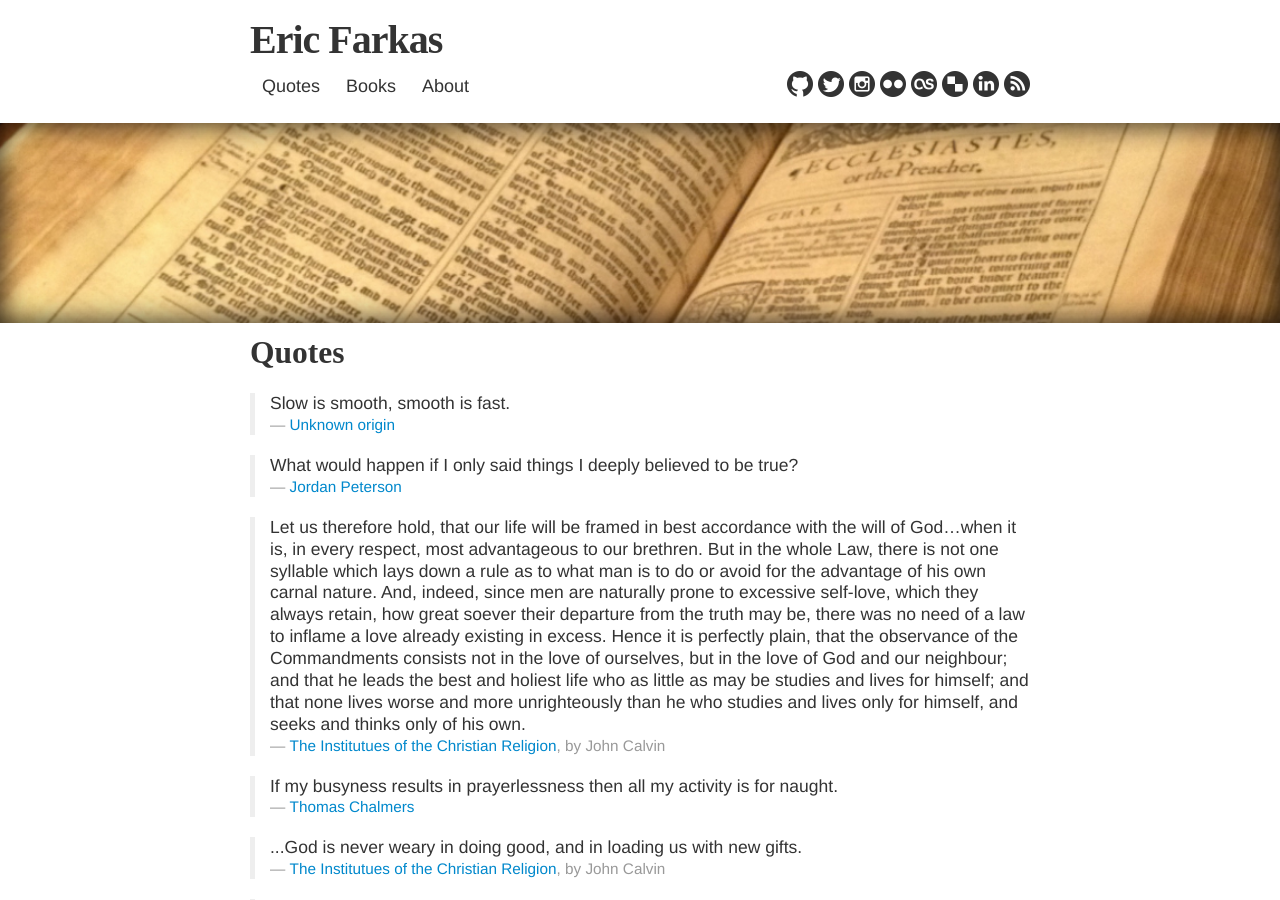
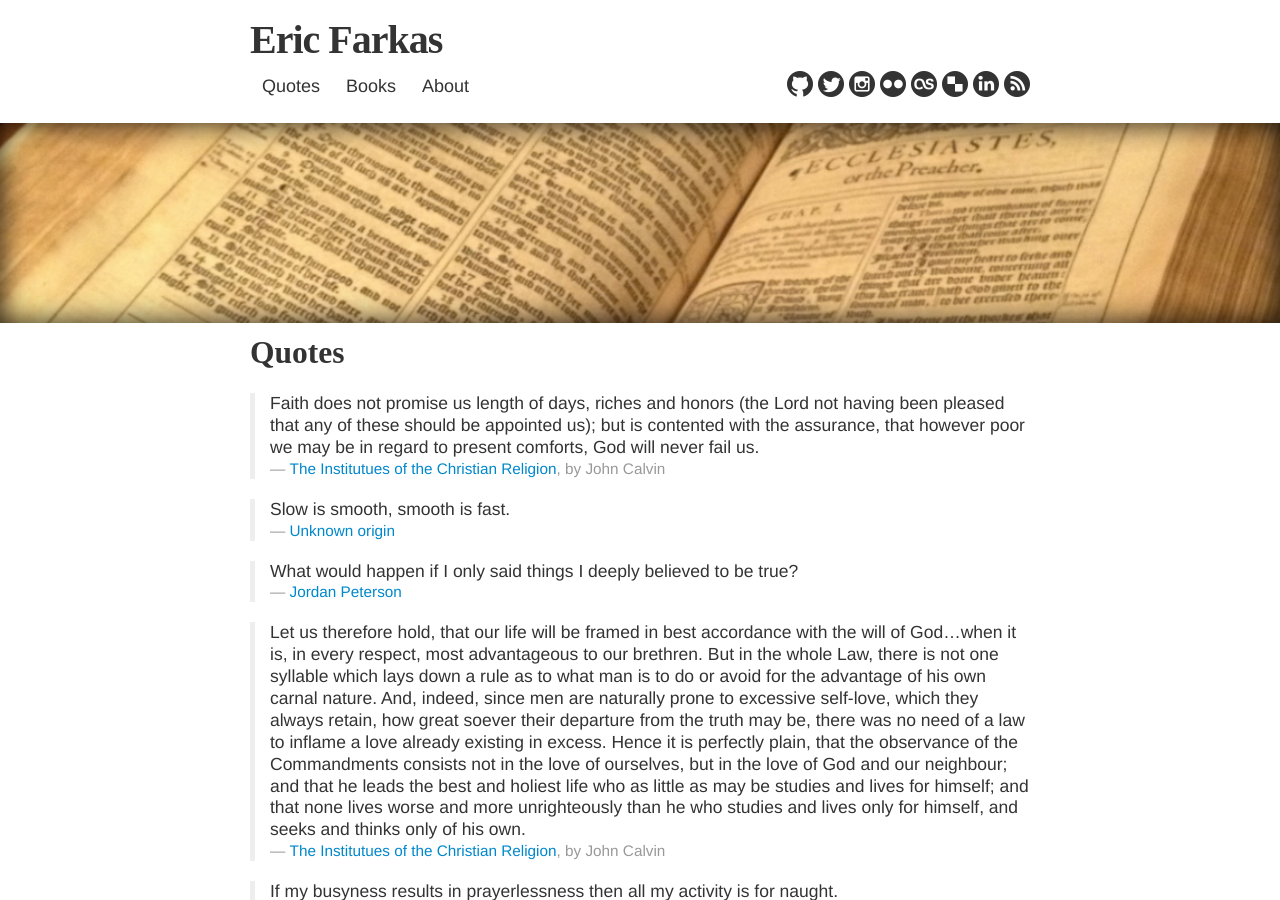
Before and after one commit to speric/speric.github.com, a Jekyll site: the page built from quotes.html, in a window 1280 px wide and 900 px high. Built offline with Jekyll 4.4.1, drawn with Linux system fonts in a browser that asks for light colours; some web fonts are replaced; comment, search, counter and statistics services are not loaded.

Commit message:
Update quotes.html

```diff
--- a/quotes.html
+++ b/quotes.html
@@ -7,6 +7,13 @@ description: A collection of thought-provoking quotes.
 
 <h2>Quotes</h2>
 <br/>
+
+<blockquote>
+  <p>
+Faith does not promise us length of days, riches and honors (the Lord not having been pleased that any of these should be appointed us); but is contented with the assurance, that however poor we may be in regard to present comforts, God will never fail us.
+  </p>
+  <small><a href="http://www.ccel.org/ccel/calvin/institutes.v.iii.html">The Institutues of the Christian Religion</a>, by John Calvin</small>
+</blockquote>
 
 <blockquote>
   <p>
```
